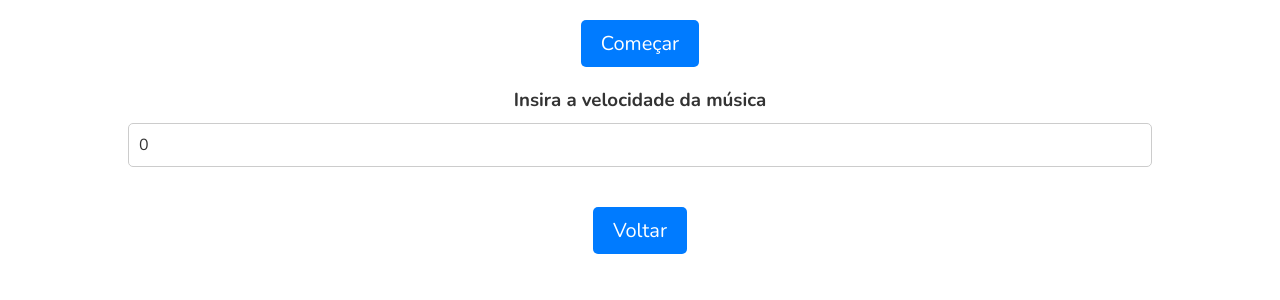
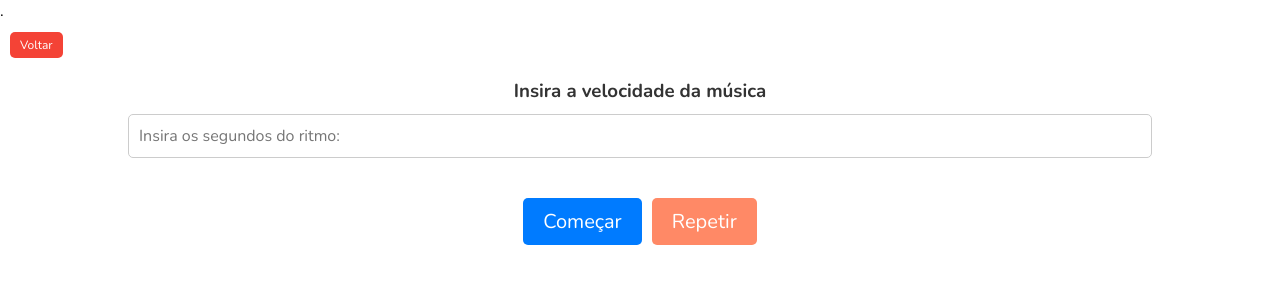
Before and after one commit to jonathanhenriques/ContadorDeAcordes_FrontEnd, an Angular app: page /acordes/1 in a window 1280 px wide. Shown: the top 300 px of the page. Built offline with nearby package versions, Linux system fonts and the light colour scheme; no server answers.

Commit message:
Repeticao de acordes implementada

```diff
--- a/src/app/pages/acordes/acordes.component.html
+++ b/src/app/pages/acordes/acordes.component.html
@@ -1,23 +1,38 @@
+.
+
+
   <div *ngIf="!showContent">
-  <div class="container-botao">
-    <button class="fonte-botao" (click)="comecar()">Começar</button>
+    <div class="container-botao-voltar">
+      <button class="fonte-botao-voltar" (click)="encerrar()">Voltar</button>
     </div>
+
     <div class="container-input">
       <h3>Insira a velocidade da música</h3>
       <input class="fonte-input" type="text" name="valorritmo" [(ngModel)]="valorRitmo" placeholder="Insira os segundos do ritmo:" />
     </div>
+    <div class="container-botao-comecar">
+      <button class="fonte-botao-comecar" (click)="comecar()">Começar</button>
+      <button class="fonte-botao-repetir" (click)="repetir()">Repetir</button>
+    </div>
+
+  </div>
+
+  <div *ngIf="showContent">
+
       <div class="container-botao-voltar">
         <button class="fonte-botao-voltar" (click)="encerrar()">Voltar</button>
       </div>
+
+      <div class="container-letraacorde">
+        <h1 class="fonte-letraacorde">{{ acordeAtual }}</h1>
+      </div>
+      <div class="container-nomeacorde">
+        <h3 class="fonte-nomeacorde">{{ nomeAcordeAtual }}</h3>
+
+      </div>
+      <div class="container-ritmo">
+        <h1 class="h1-ritmo">Ritmo: {{ valorRitmo }} </h1>
       </div>
 
-<div *ngIf="showContent">
-  <p>acordes works!</p>
-  <div class="container">
-    <h1 class="fonte">{{ acordeAtual }}</h1>
+
   </div>
-  <div class="container-acorde">
-    <h3 class="fonte-acorde">{{ nomeAcordeAtual }}</h3>
-  </div>
-  <h1>{{ idMusica }}</h1>
-</div>
--- a/src/app/pages/acordes/acordes.component.scss
+++ b/src/app/pages/acordes/acordes.component.scss
@@ -1,41 +1,71 @@
-.container {
+.container-letraacorde {
   display: flex;
   justify-content: center;
   align-items: center;
-  margin-top: 60px;
-  height: 60vh;
-  background-color: #f0f0f0; /* Cor de fundo suave */
+  // margin-top: 60px;
+  // height: 60vh;
+  height: 400px; /* Substitua por altura real da imagem */
+  // background-color: #ca4510; /* Cor de fundo suave */
   border-radius: 10px; /* Bordas arredondadas */
   box-shadow: 0 4px 8px rgba(0, 0, 0, 0.1); /* Sombra sutil */
 }
 
-.fonte {
-  font-size: 500px;
-  color: #333; /* Cor do texto */
+.fonte-letraacorde {
+  font-size: 350px;
+  color: #000000; /* Cor do texto */
   text-align: center;
+  // margin: 0px;
+  // margin-top: 20px;
 }
 
-.container-acorde {
+// main {
+//   // height: 700px;
+//   // background-color: #000; /* Fundo preto para a tela */
+//   color: #33169c; /* Cor do texto padrão para branco */
+//   margin: 0; /* Remove margens padrão */
+//   padding: 0; /* Remove preenchimento padrão */
+//   font-family: Arial, sans-serif; /* Fonte padrão para toda a aplicação */
+// }
+
+// body {
+//   background-color: #000; /* Fundo preto para a tela */
+// }
+
+
+
+
+
+.container-nomeacorde {
   display: flex;
   justify-content: center;
   align-items: center; /* Centraliza verticalmente */
   margin: 20px 0; /* Espaçamento superior e inferior */
 }
 
-.fonte-acorde {
+.fonte-nomeacorde {
   font-size: 40px;
-  color: #555; /* Cor do texto */
+  color: #e72566; /* Cor do texto */
   text-align: center;
 }
 
-.container-botao, .container-botao-voltar {
+.container-ritmo {
+  display: flex;
+  justify-content: center;
+  align-items: center;
+  margin: 5px 0 5px 0; /* Espaçamento superior reduzido */
+  color: #e72566;
+}
+
+.container-botao-comecar {
   display: flex;
   justify-content: center;
   align-items: center;
   margin-top: 20px; /* Espaçamento superior reduzido */
+  gap: 10px;
 }
 
-.fonte-botao, .fonte-botao-voltar {
+
+.fonte-botao-comecar{
   font-size: 20px;
   background-color: #007bff; /* Cor de fundo do botão */
   color: white; /* Cor do texto do botão */
@@ -45,6 +75,40 @@
   cursor: pointer; /* Cursor de ponteiro ao passar o mouse */
   transition: background-color 0.3s; /* Transição suave de cor */
 }
+.fonte-botao-repetir {
+  font-size: 20px;
+  background-color: var(--primary-color);
+  color: #fff;
+  border: none;
+  border-radius: 5px; /* Bordas arredondadas do botão */
+  padding: 10px 20px; /* Espaçamento interno do botão */
+  cursor: pointer; /* Cursor de ponteiro ao passar o mouse */
+  transition: background-color 0.3s; /* Transição suave de cor */
+}
+
+
+
+.h1-ritmo {
+  font-size: 20px;
+  color: #000000;
+}
+
+
+
+.fonte-botao-voltar {
+  background-color: #f44336;
+  color: #fff;
+  border: none;
+  padding: 5px 10px;
+  border-radius: 5px;
+  font-size: 12px;
+  cursor: pointer;
+  transition: background-color 0.3s;
+  margin: 10px 0 0 10px;
+  // margin-left: 10px;
+}
+
+
 
 .fonte-botao:hover, .fonte-botao-voltar:hover {
   background-color: #0056b3; /* Cor de fundo do botão ao passar o mouse */
--- a/src/app/pages/acordes/acordes.component.ts
+++ b/src/app/pages/acordes/acordes.component.ts
@@ -1,6 +1,6 @@
 import { Component, OnInit } from '@angular/core';
 import { ActivatedRoute, Router } from '@angular/router';
-import { concatMap, delay, expand, of, take } from 'rxjs';
+import { concatMap, delay, expand, of, repeat, take } from 'rxjs';
 import { MusicasService } from '../../services/musicas.service';
 import { Musica } from '../../entidades/Musica';
 import { Acorde } from '../../entidades/Acorde';
@@ -25,7 +25,9 @@ export class AcordesComponent implements OnInit{
   acordeAtual: string = 'C';
   nomeAcordeAtual: string = '';
   displayTime: number = 0; // Tempo em milissegundos (2 segundos)
-  valorRitmo: number = 0; // Variável para armazenar o valor do input
+  valorRitmo: number; // Variável para armazenar o valor do input
+
+  repetirSequencia: boolean = true;
 
 
 
@@ -56,17 +58,35 @@ export class AcordesComponent implements OnInit{
   }
 
 
+  repetir() {
+
+    this.showContent = true;
+    this.displayTime = this.valorRitmo*1000;
+    this.displayWordsRepetir();
+
+  }
 
 
 
   displayWords() {
     of(...this.listaDeAcordes).pipe(
       concatMap(word =>
-        of(word).pipe(
-          expand((current, index) => index < word.repeticoes - 1 ? of(current).pipe(delay(this.displayTime)) : of(null)),
-          take(word.repeticoes)
-        )
+        of(word).pipe(delay(this.displayTime))
       )
+    ).subscribe(word => {
+      if (word) {
+        this.acordeAtual = word.letra;
+        this.nomeAcordeAtual = word.nome;
+      }
+    });
+  }
+
+  displayWordsRepetir() {
+    of(...this.listaDeAcordes).pipe(
+      concatMap(word =>
+        of(word).pipe(delay(this.displayTime))
+      ),
+      repeat() // Faz com que o Observable repita infinitamente
     ).subscribe(word => {
       if (word) {
         this.acordeAtual = word.letra;
--- a/src/app/pages/cadastro/cadastro.component.html
+++ b/src/app/pages/cadastro/cadastro.component.html
@@ -1,13 +1,20 @@
 
-<div class="container-botao-voltar" >
+<div class="container-superior">
   <button class="fonte-botao-voltar" (click)="encerrar()">Cancelar</button>
-  <p class="container-nome">Insira nome da Música:</p>
+</div>
 
-</div>
+<p class="container-nome">Insira nome da Música:</p>
 
 <div class="container-input">
 
-  <input class="acorde-input" type="text" name="nomeMusica" [(ngModel)]="nomeMusica" value="insira Nome:" />
+  <input
+    class="acorde-input"
+    [ngClass]="{'input-error': isNomeMusicaInvalid}"
+    type="text"
+    name="nomeMusica"
+    [(ngModel)]="nomeMusica"
+    value="insira Nome:"
+  />
   <button class="acorde-salvar" (click)="salvar()">Salvar</button>
 
 </div>
@@ -28,4 +35,7 @@
         {{ acorde.nome }}
       </li>
     </ul>
+    <div class="container-remover-ultimo">
+      <button class="remover-ultimo" (click)="removerUltimoAcorde()">Remover Último</button>
+    </div>
   </div>
--- a/src/app/pages/cadastro/cadastro.component.scss
+++ b/src/app/pages/cadastro/cadastro.component.scss
@@ -24,7 +24,7 @@
   flex-direction: row;
   justify-content: center;
   align-items: center;
-  gap: 1px;
+  gap: 25px;
   margin: 20px 0;
 }
 
@@ -37,6 +37,12 @@
   width: 200px; /* Ajusta a largura do input */
 }
 
+.input-error {
+  border: 1px solid red;
+  background-color: #ffdddd;
+}
+
+
 .acorde-salvar {
   background-color: var(--primary-color);
   color: #fff;
@@ -48,9 +54,6 @@
   transition: background-color 0.3s;
 }
 
-.acorde-salvar:hover {
-  // background-color: darken(var(--primary-color), 10%);
-}
 
 .container-botoes {
   display: flex;
@@ -61,12 +64,21 @@
 }
 
 .acorde-botoes {
+  // background-color: #007bff;
+  // color: #fff;
+  // border: none;
+  // padding: 10px 15px;
+  // border-radius: 5px;
+  // font-size: 14px;
+  // cursor: pointer;
+  // transition: background-color 0.3s;
+
   background-color: #007bff;
   color: #fff;
   border: none;
-  padding: 10px 15px;
+  padding: 5px 10px;
   border-radius: 5px;
-  font-size: 14px;
+  font-size: 13px;
   cursor: pointer;
   transition: background-color 0.3s;
 }
@@ -87,12 +99,13 @@
   background-color: #f44336;
   color: #fff;
   border: none;
-  padding: 8px 15px;
-  margin-top: 10px;
+  padding: 5px 10px;
   border-radius: 5px;
-  font-size: 14px;
+  font-size: 12px;
   cursor: pointer;
   transition: background-color 0.3s;
+  margin: 10px 0 0 10px;
+  // margin-left: 10px;
 }
 
 .fonte-botao-voltar:hover {
@@ -104,17 +117,45 @@
   flex-wrap: wrap;
   list-style: none;
   padding: 0;
-  margin: 0;
+  // margin: 0 0 0 5px;
+  margin-left: 12px;
   gap: 10px;
-  max-height: 60vh;
+  max-height: 30vh;
   overflow-y: auto;
 }
 
 .lista-acordes li {
   background: #fff;
-  padding: 10px;
+  padding: 5px;
   border: 1px solid #ddd;
   border-radius: 5px;
   font-size: 14px;
   box-shadow: 0 2px 4px rgba(0, 0, 0, 0.1);
+
+
 }
+
+
+
+.container-remover-ultimo {
+  display: flex;
+  justify-content: center;
+  margin: 20px 0;
+}
+
+.remover-ultimo {
+  background-color: #f44336;
+  color: #fff;
+  border: none;
+  padding: 10px 20px;
+  border-radius: 5px;
+  font-size: 16px;
+  cursor: pointer;
+  transition: background-color 0.3s;
+  width: 100%;
+  max-width: 300px; /* Ajusta a largura máxima do botão */
+}
+
+.remover-ultimo:hover {
+  background-color: darken(#f44336, 10%);
+}
--- a/src/app/pages/cadastro/cadastro.component.ts
+++ b/src/app/pages/cadastro/cadastro.component.ts
@@ -19,7 +19,8 @@ export class CadastroComponent implements OnInit{
   nomeMusica: string = "";
   acorde: Acorde;
   listaDeAcordes: Acorde[] = []
-  listaDeAcordesParaSalvar : Acorde[] = [];
+  listaDeAcordesParaSalvar : Acorde[] = []
+  isNomeMusicaInvalid: boolean = false;
 
   constructor(
     private acordesService: AcordesService,
@@ -64,7 +65,29 @@ export class CadastroComponent implements OnInit{
     console.log('Lista de acordes para salvar:', this.listaDeAcordesParaSalvar);
   }
 
+  removerUltimoAcorde(): void {
+    if (this.listaDeAcordesParaSalvar.length > 0) {
+      this.listaDeAcordesParaSalvar.pop();
+    }
+  }
+
   salvar(): void {
+
+    this.isNomeMusicaInvalid = !this.nomeMusica || this.nomeMusica.trim() === "";
+    if (this.isNomeMusicaInvalid) {
+      return;
+    }
+
+    if (!this.nomeMusica || this.nomeMusica.trim() === "") {
+      // Se nomeMusica for null, undefined ou uma string vazia (após remover espaços em branco)
+      return;
+    }
+
+    if (!this.listaDeAcordesParaSalvar || this.listaDeAcordesParaSalvar.length === 0) {
+      return;
+    }
+
+
     const novaMusica = new Musica();
     novaMusica.nome = this.nomeMusica; // Defina o nome da música conforme necessário
     novaMusica.acordes = this.listaDeAcordesParaSalvar;
```
Lines whose indentation alone changed are shown as unchanged.
